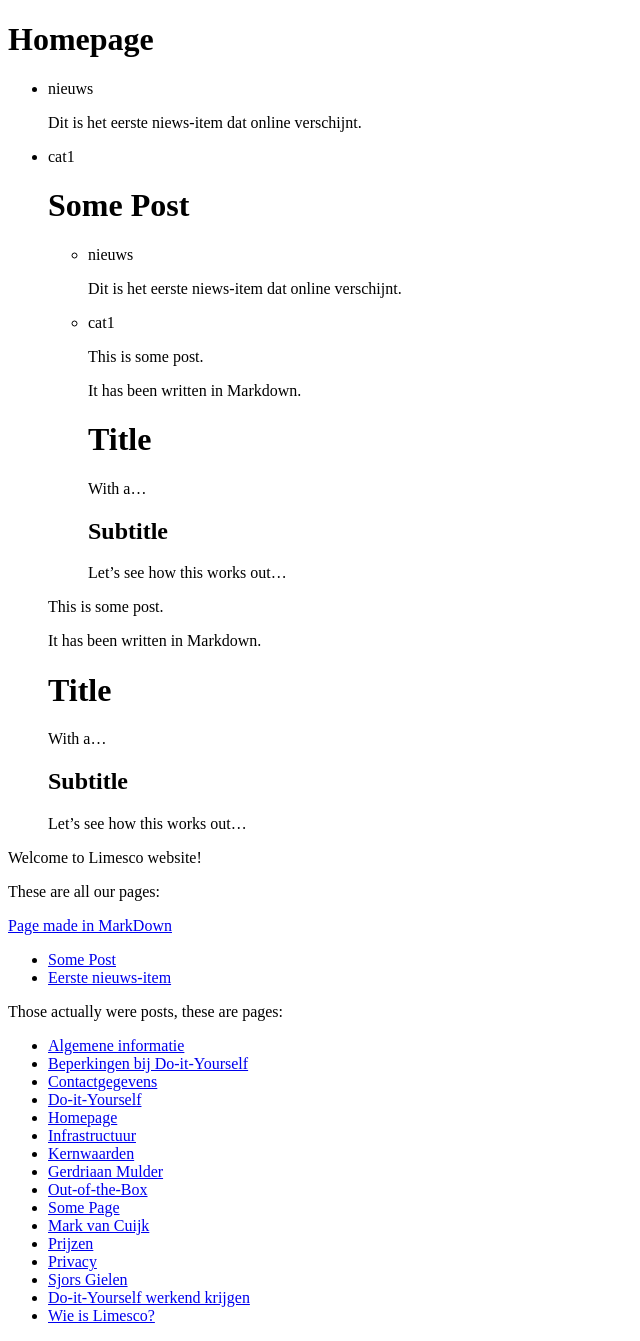
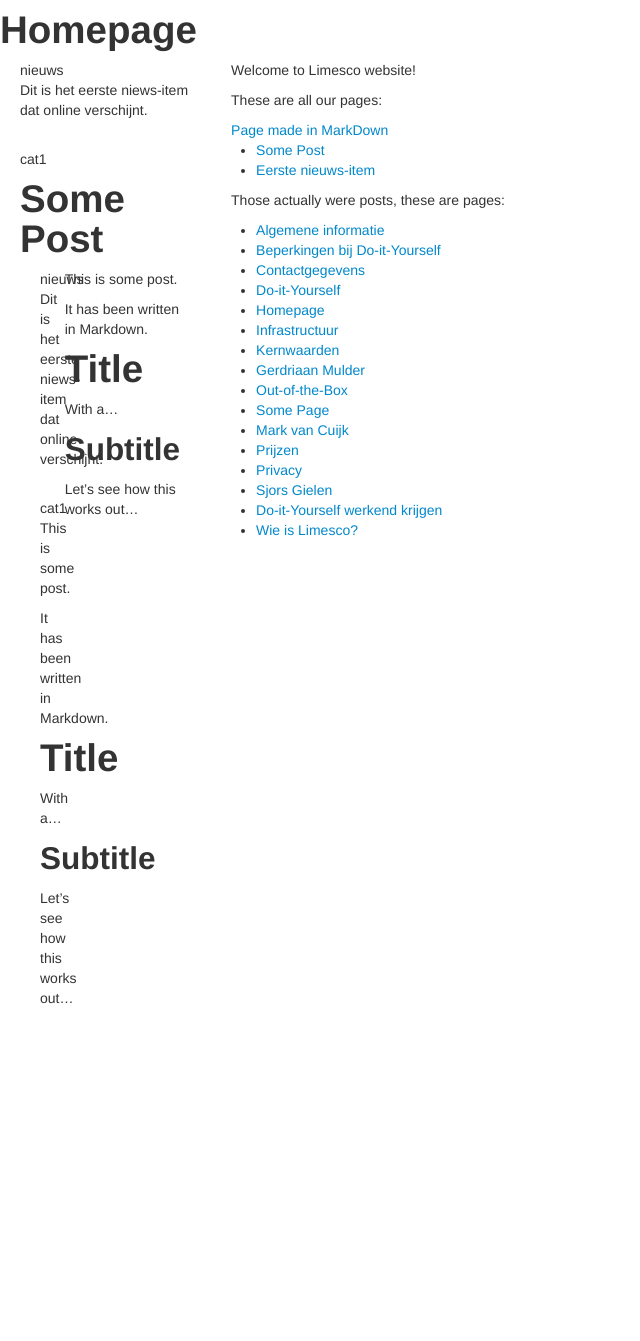
Before and after one commit to Limesco/limesco.github.com, a Jekyll site: the page built from index.html, in a window 1280 px wide. Shown: the whole page, without its empty margins (0-640 px from the left). Built offline with Jekyll 4.4.1, drawn with Linux system fonts in a browser that asks for light colours; after the commit the page ends 1096 px from its top, so only the background shows below that.

Commit message:
Layout fixed, corrected paths

```diff
--- a/_layouts/default.html
+++ b/_layouts/default.html
@@ -1,10 +1,10 @@
 <!DOCTYPE html>
-<html>
+<html lang="en">
 
 <head>
 <title>Limesco :: {{ page.title }}</title>
 <!-- Bootstrap - twitter.github.com/bootstrap -->
-<link href="/css/bootstrap.min.css" rel="stylesheet" media="screen">
+<link href="/bootstrap/css/bootstrap.min.css" rel="stylesheet" media="screen" />
 </head>
 
 <body>
@@ -37,7 +37,7 @@
 
 <!-- Bootstrap -->
 <script src="http://code.jquery.com/jquery-latest.js"></script>
-<script src="/js/bootstrap.min.js"></script>
+<script src="/bootstrap/js/bootstrap.min.js"></script>
 </body>
 
 </html>
```
